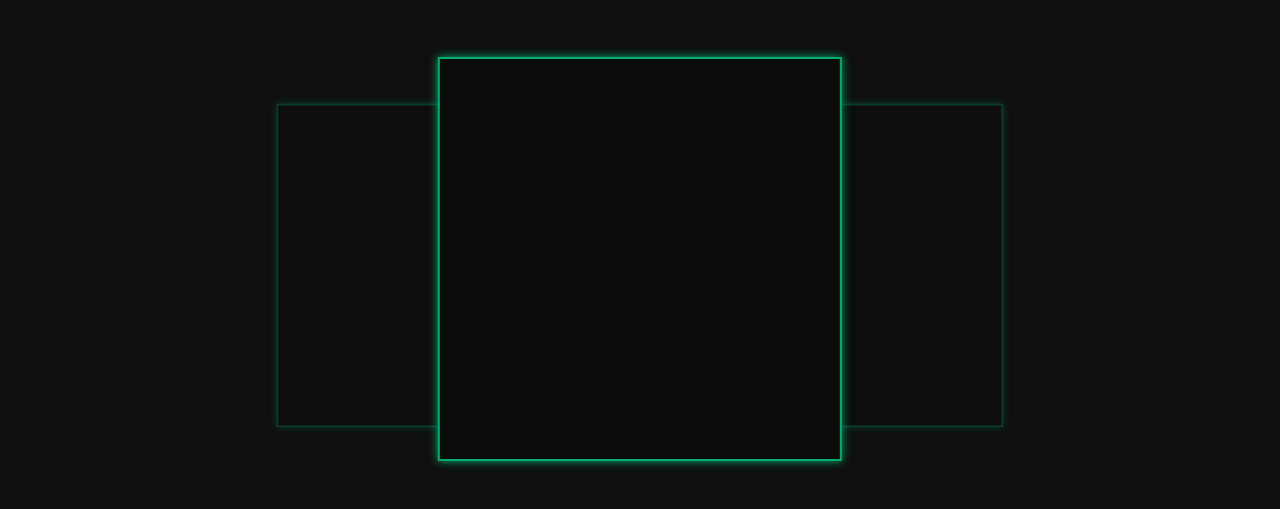
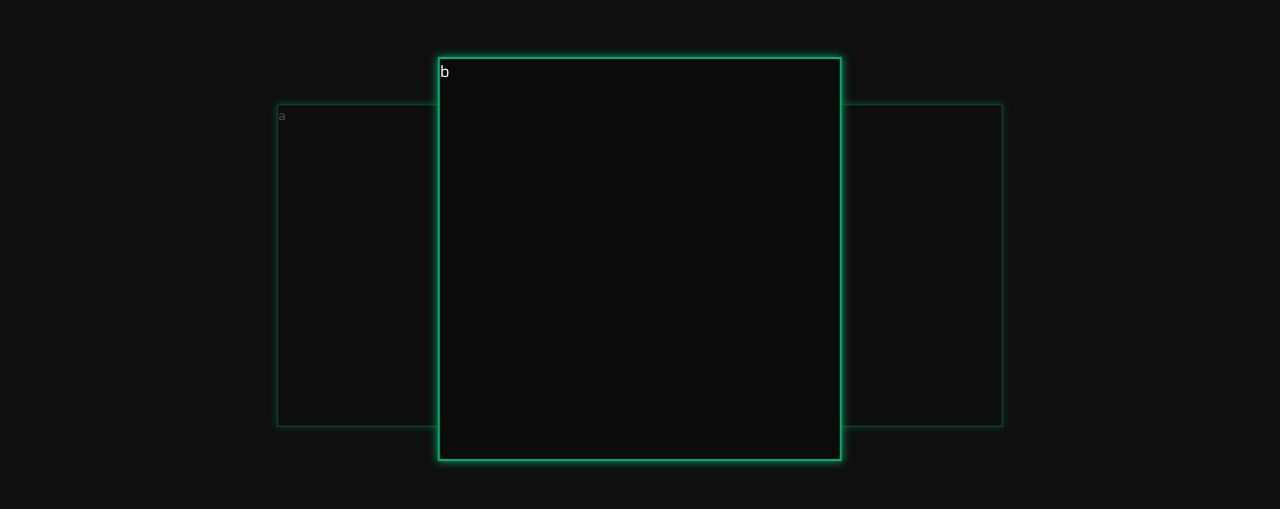
Before and after one commit to Math-Vieira/Portfolio2.0, a React (Create React App) app: page / in a window 1280 px wide. Shown: the part 1363-1872 px from the top of the page. Built offline with nearby package versions, Linux system fonts and the light colour scheme.

Commit message:
feat: add projectName prop

```diff
--- a/src/components/Carousel/index.js
+++ b/src/components/Carousel/index.js
@@ -1,4 +1,4 @@
-import React, { useState, useEffect, useRef, useCallback } from 'react';
+import { useState, useEffect, useRef } from 'react';
 import { useSwipeable } from 'react-swipeable';
 import PropTypes from 'prop-types';
 import './styles/style.css';
--- a/src/components/ProjectCard/index.tsx
+++ b/src/components/ProjectCard/index.tsx
@@ -1,8 +1,8 @@
 import React from "react";
 import * as S from "./style";
 
-const ProjectCard = () => {
-	return <S.ProjectContainer></S.ProjectContainer>;
+const ProjectCard = ({ projectName }: { projectName: string }) => {
+    return <S.ProjectContainer>{projectName}</S.ProjectContainer>;
 };
 
 export default ProjectCard;
```
